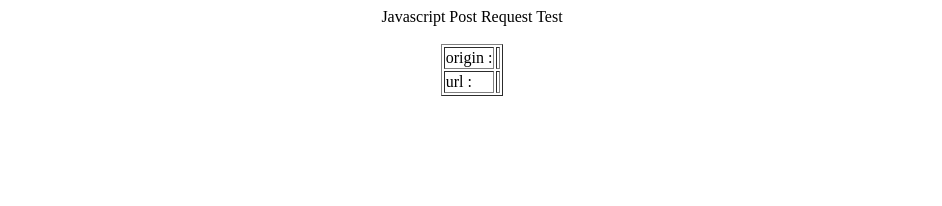
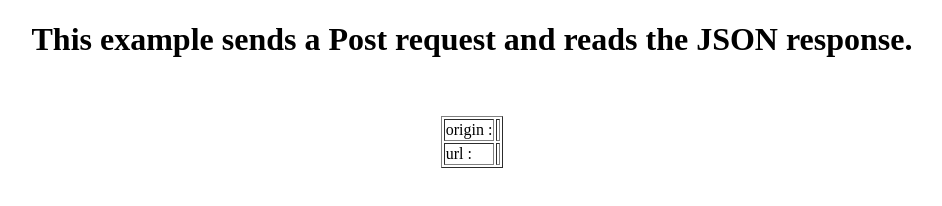
Before and after one commit to Thoming-Michael/Thoming-Michael.github.io, a plain HTML site: page public_html/xmlhttpRequest.html in a window 1280 px wide. Shown: the whole page, without its empty margins (168-1110 px from the left). Drawn offline with Linux system fonts and the light colour scheme; no server answers.

Commit message:
XML HTTP

```diff
--- a/public_html/xmlhttpRequest.html
+++ b/public_html/xmlhttpRequest.html
@@ -27,7 +27,7 @@ and open the template in the editor.
     </head>
     <body>
         <center>
-            Javascript Post Request Test
+            <H1>This example sends a Post request and reads the JSON response. </H1>
             <br><br>
             <table border="1">
                 <tr><td>origin :</td><td id="origin"></td></tr>
```
